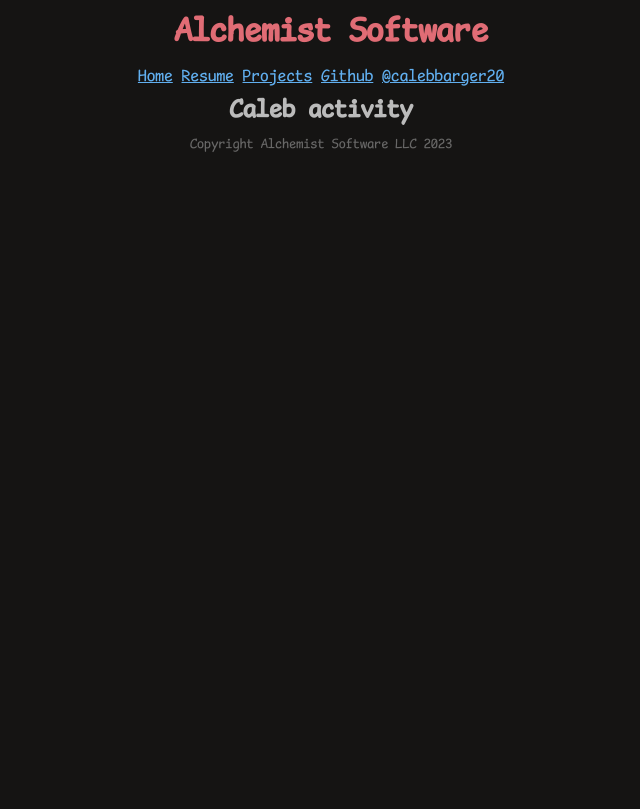
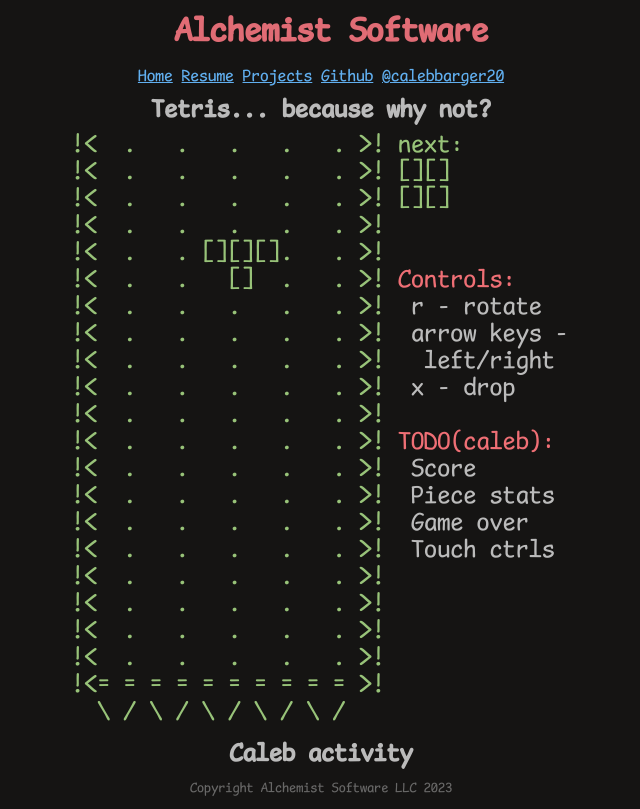
Before and after one commit to alchemistsoftware/site, a plain HTML site: page public/index.html in a window 1280 px wide. Shown: the whole page, without its empty margins (319-959 px from the left). Drawn offline with Linux system fonts and the light colour scheme; no server answers.

Commit message:
Add controls text, new header, uncomment canvas element

```diff
--- a/public/index.html
+++ b/public/index.html
@@ -18,13 +18,12 @@
         <a href="https://github.com/cabarger">Github</a>
         <a href="https://twitter.com/calebbarger20">@calebbarger20</a>
     </nav>
+    <h2 class="sub-header">Tetris... because why not?</h2>
+    <div id="canvas-container">
+        <canvas id="canvas" width="500em" height="600em"></canvas>
+    </div>
     <h2 class="sub-header">Caleb activity</h2>
 </div>
-<!--
-<div id="canvas-container">
-    <canvas id="canvas" width="500em" height="600em"></canvas>
-</div>
--->
 <div id="activity"></div>
 <div id="copyright-container"><p>Copyright Alchemist Software LLC 2023</p></div>
 </body>
@@ -211,13 +210,21 @@ function draw(ctx, board, active_tetro, next_up_piece_buffer, block_dim) {
         }
     }
 
-    ctx.fillStyle = "#e06c75"; // Soft red
-    ctx.fillText("TODO(caleb):", (COLS + 1 + 1) * block_dim[0] + block_dim[0] / 2, block_dim[1] * 6);
-        ctx.fillStyle = "#BBBBBB"; // Soft white
-    ctx.fillText(" Score", (COLS + 1 + 1) * block_dim[0] + block_dim[0] / 2, block_dim[1] * 7);
-    ctx.fillText(" Piece stats", (COLS + 1 + 1) * block_dim[0] + block_dim[0] / 2, block_dim[1] * 8);
-    ctx.fillText(" Game over", (COLS + 1 + 1) * block_dim[0] + block_dim[0] / 2, block_dim[1] * 9);
-    ctx.fillText(" Touch ctrls", (COLS + 1 + 1) * block_dim[0] + block_dim[0] / 2, block_dim[1] * 10);
+    ctx.fillStyle = "#ef6f75";
+    ctx.fillText("Controls:", (COLS + 1 + 1) * block_dim[0] + block_dim[0] / 2, block_dim[1] * 6);
+    ctx.fillStyle = "#BBBBBB"; // Soft white
+    ctx.fillText(" r - rotate", (COLS + 1 + 1) * block_dim[0] + block_dim[0] / 2, block_dim[1] * 7);
+    ctx.fillText(" arrow keys - ", (COLS + 1 + 1) * block_dim[0] + block_dim[0] / 2, block_dim[1] * 8);
+    ctx.fillText("  left/right", (COLS + 1 + 1) * block_dim[0] + block_dim[0] / 2, block_dim[1] * 9);
+    ctx.fillText(" x - drop", (COLS + 1 + 1) * block_dim[0] + block_dim[0] / 2, block_dim[1] * 10);
+
+    ctx.fillStyle = "#ef6f75";
+    ctx.fillText("TODO(caleb):", (COLS + 1 + 1) * block_dim[0] + block_dim[0] / 2, block_dim[1] * 12);
+    ctx.fillStyle = "#BBBBBB"; // Soft white
+    ctx.fillText(" Score", (COLS + 1 + 1) * block_dim[0] + block_dim[0] / 2, block_dim[1] * 13);
+    ctx.fillText(" Piece stats", (COLS + 1 + 1) * block_dim[0] + block_dim[0] / 2, block_dim[1] * 14);
+    ctx.fillText(" Game over", (COLS + 1 + 1) * block_dim[0] + block_dim[0] / 2, block_dim[1] * 15);
+    ctx.fillText(" Touch ctrls", (COLS + 1 + 1) * block_dim[0] + block_dim[0] / 2, block_dim[1] * 16);
 }
 
 function isValidMove(d_piece_pos, active_tetro, board) {
```
